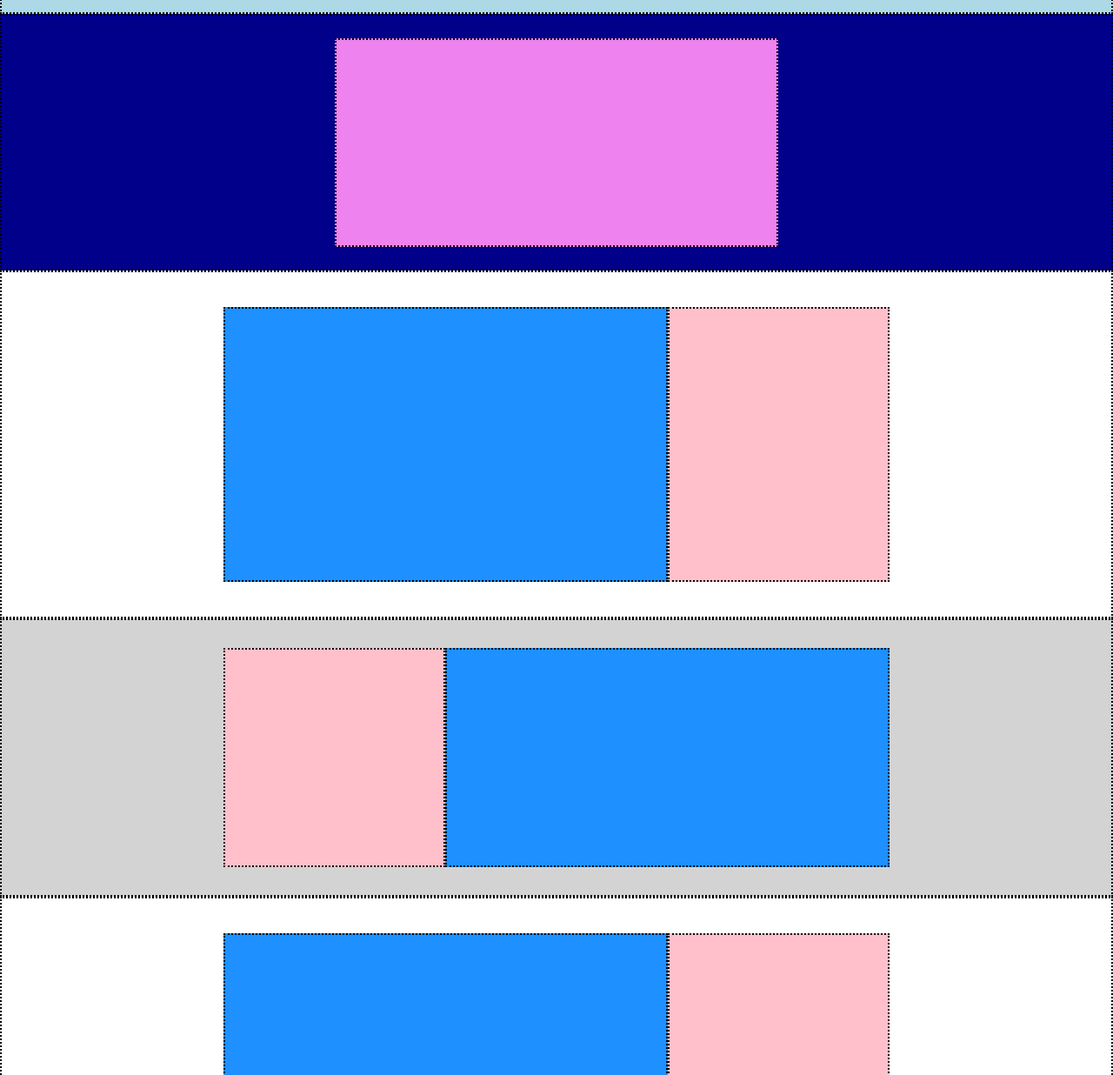
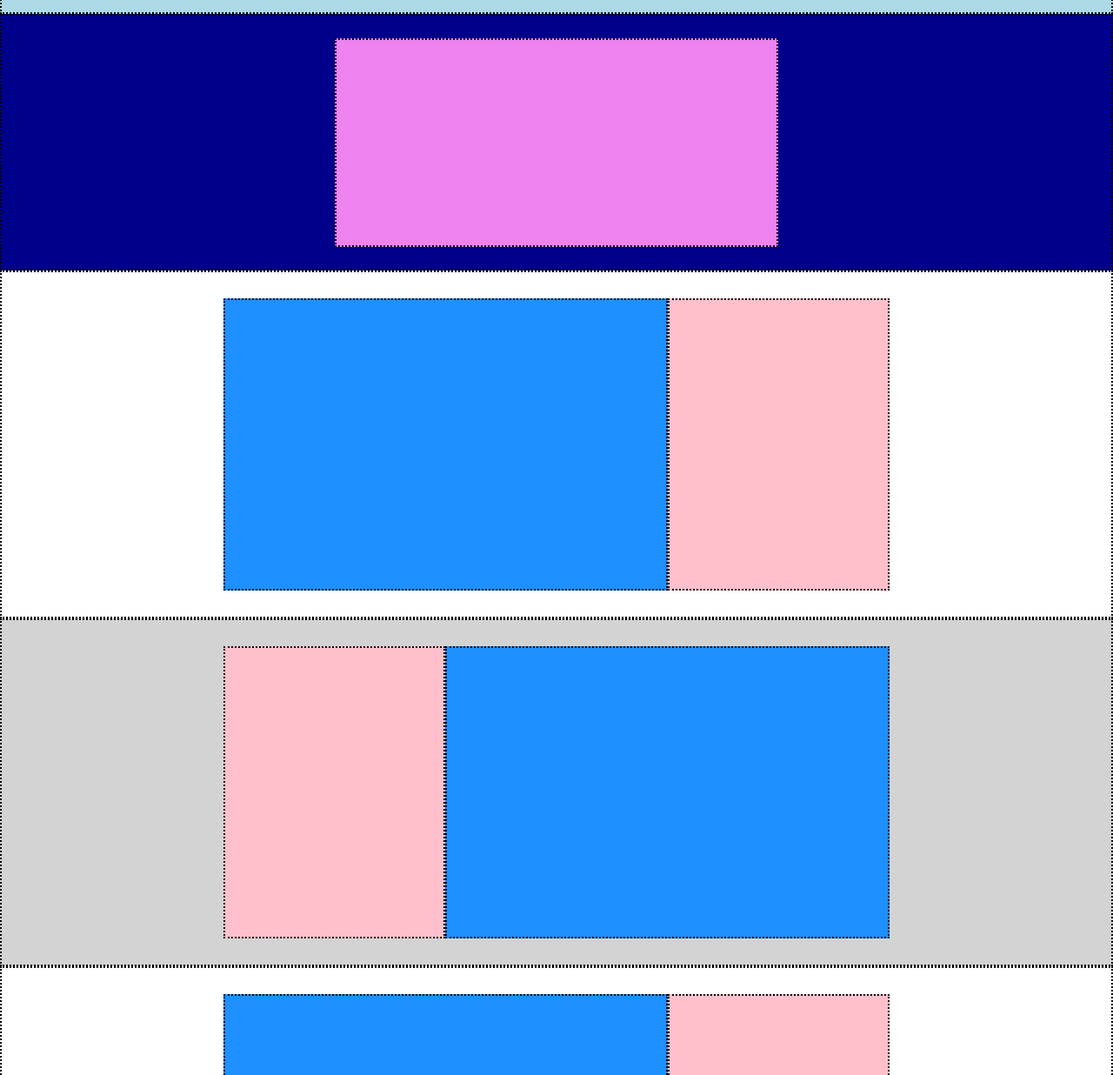
Before and after one commit to ValerioGc/htmlcss-struttura-discord, a plain HTML site: page index.html in a window 1280 px wide. Shown: the part 64-1300 px from the top of the page at 87% size. Drawn offline with Linux system fonts and the light colour scheme.

Commit message:
cambio misure contenitori

```diff
--- a/css/style.css
+++ b/css/style.css
@@ -49,13 +49,14 @@ header .logo, header nav, header .login {
     align-items: center;
 }
 .sectiont3 {
+    height: 50vh;
     display: flex;
     justify-content: center;
     align-items: center;
 }
 
 .container, .container2, .greencont, .col, .colb {
-    height: 80%;
+    height: 85%;
 }
 .container {
     width: 40%;
@@ -69,7 +70,7 @@ header .logo, header nav, header .login {
 /* Footer */
 .foot {
     background-color: #23272a ;
-    height: 50vh;
+    height: 45vh;
     display: flex;
     justify-content: center;
     align-items: flex-start;
@@ -119,7 +120,6 @@ button {
 }
 .debug .sectiont2, .section1 {
     background-color: #d3d3d3;
-    height: 40vh;
 }
 .debug .sectiont3 {
     height: 60vh;
```
